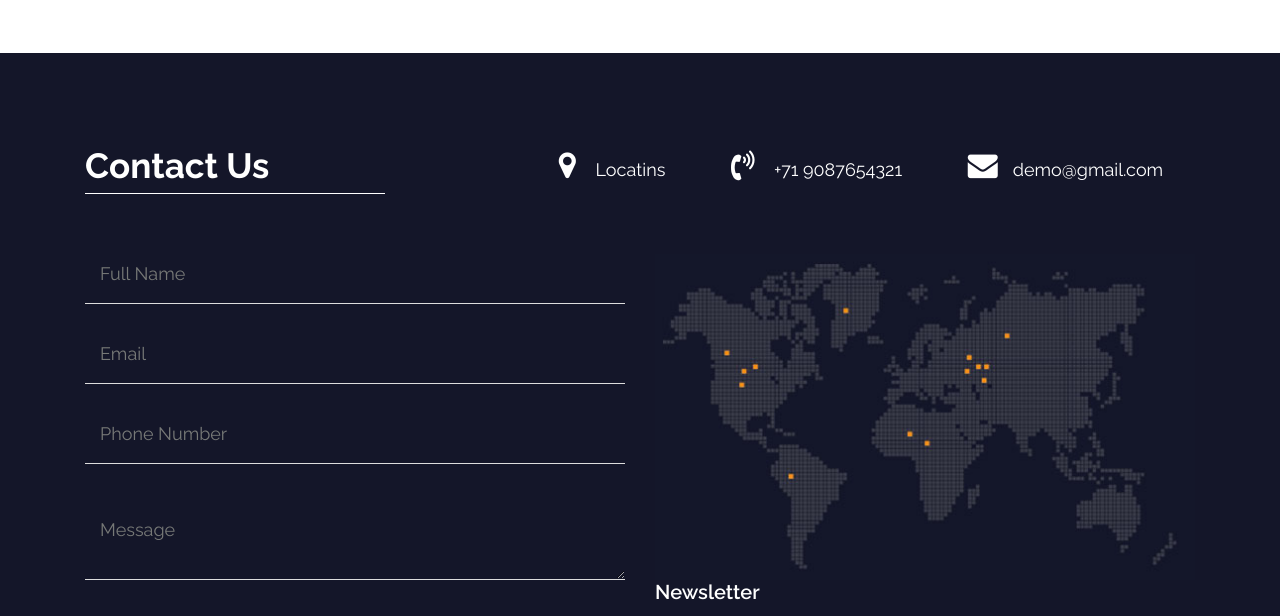
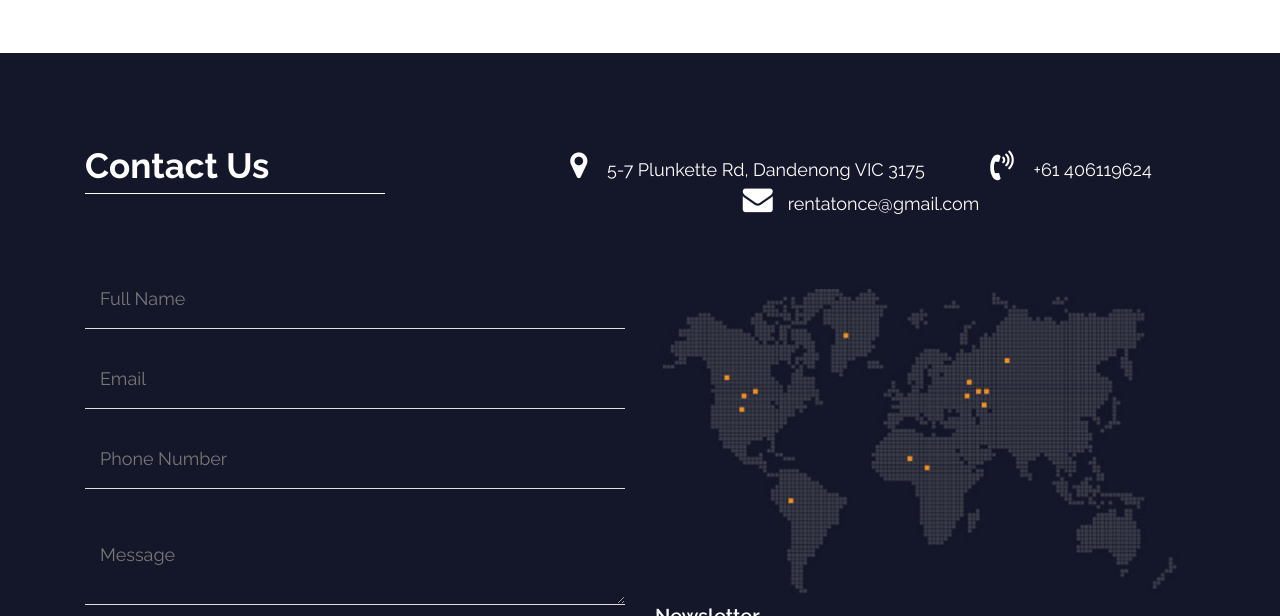
Before and after one commit to shalikacomm/rentSite, a plain HTML site: page index.html in a window 1280 px wide. Shown: the part 4320-4936 px from the top of the page. Drawn offline with nearby package versions, Linux system fonts and the light colour scheme.

Commit message:
modifications4

```diff
--- a/index.html
+++ b/index.html
@@ -402,10 +402,10 @@
                      </div>
                   </div>
                   <div class="col-md-8">
-                     <ul class="location_icon">
-                        <li><a href="#"><i class="fa fa-map-marker" aria-hidden="true"></i></a> Locatins</li>
-                        <li><a href="#"><i class="fa fa-volume-control-phone" aria-hidden="true"></i></a> +71 9087654321</li>
-                        <li><a href="#"><i class="fa fa-envelope" aria-hidden="true"></i></a>demo@gmail.com</li>
+                        <ul class="location_icon">
+                        <li><a href="#"><i class="fa fa-map-marker" aria-hidden="true"></i></a> 5-7 Plunkette Rd, Dandenong VIC 3175</li>
+                        <li><a href="#"><i class="fa fa-volume-control-phone" aria-hidden="true"></i></a> +61 406119624</li>
+                        <li><a href="#"><i class="fa fa-envelope" aria-hidden="true"></i></a>rentatonce@gmail.com</li>
                      </ul>
                   </div>
                   <div class="col-md-6">
```
Also changed, not shown: about.html (+3 -3 lines), contact.html (+1 -1 lines), furnitures.html (+4 -4 lines), subscription.html (+1 -1 lines), testimonial.html (+1 -1 lines).
